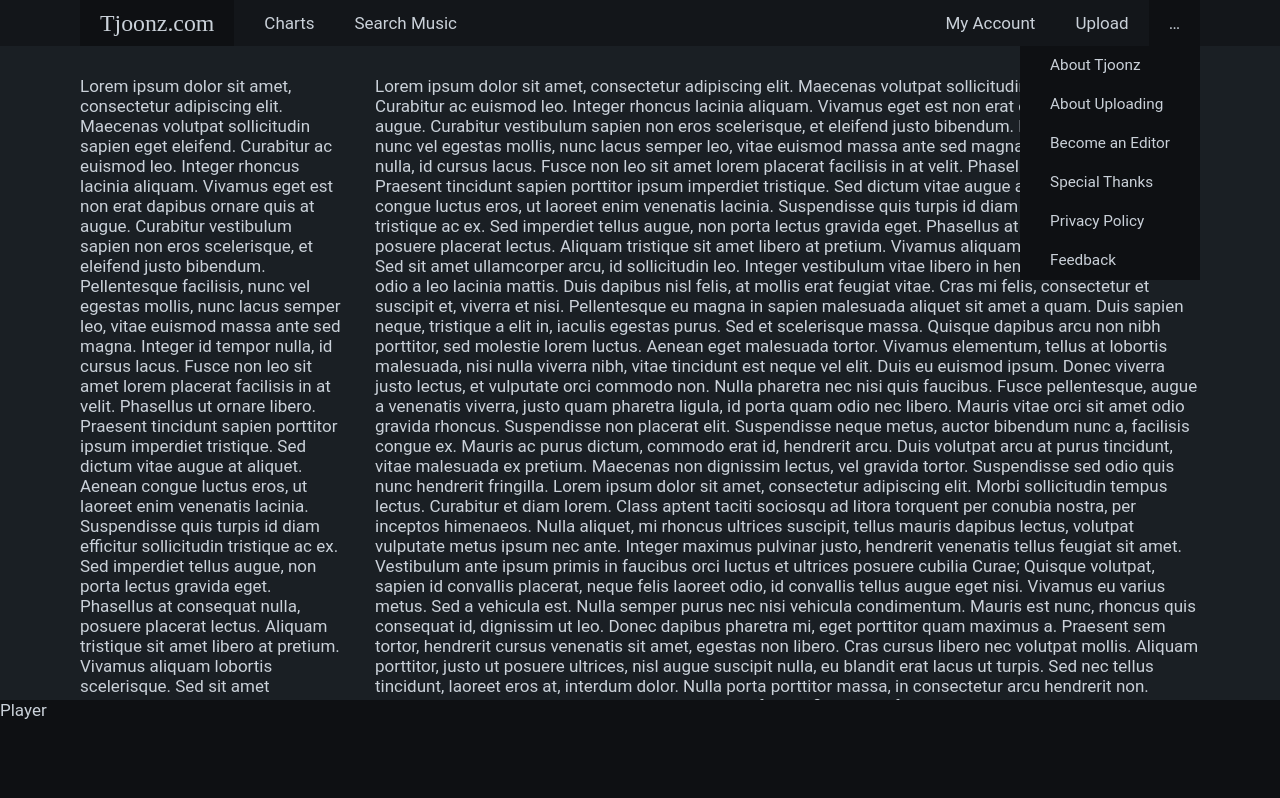
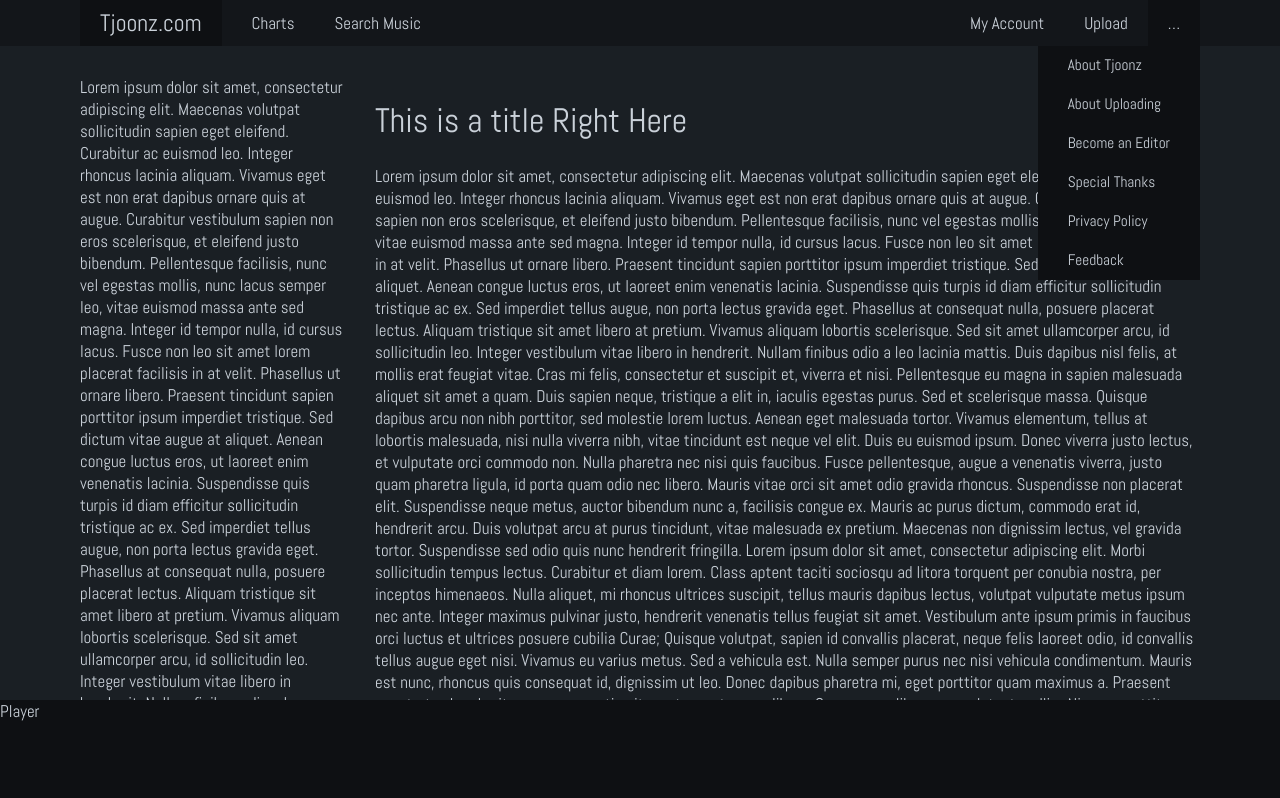
Before and after one commit to danielberndt/tjoonz-client, a React (Create React App) app: page /my in a window 1280 px wide. Shown: the top 798 px of the page. Built offline with nearby package versions, Linux system fonts and the light colour scheme; no server answers; the HTML template or start-up script is replaced by a standard one.

Commit message:
Testing typography

```diff
--- a/src/components/Header/Dropdown.js
+++ b/src/components/Header/Dropdown.js
@@ -7,7 +7,7 @@ export default class extends Component {
                 <button>&hellip;</button>
                 <ul>
                     {
-                        this.props.children.map( child => <li>{ child }</li> )
+                        this.props.children.map( ( child, index ) => <li key={ index }>{ child }</li> )
                     }
                 </ul>
             </div>
--- a/src/components/Header/style.css
+++ b/src/components/Header/style.css
@@ -39,7 +39,6 @@
 #navigation .logo {
     margin-right: 10px;
     font-size: 1.4em;
-    font-family: 'Roboto Slab';
     background-color: #0e1013;
 }
 
--- a/src/index.css
+++ b/src/index.css
@@ -1,3 +1,4 @@
+@import url('https://fonts.googleapis.com/css?family=Abel');
 body {
     position: absolute;
     top: 0;
@@ -6,10 +7,15 @@ body {
     height: 100%;
     margin: 0;
     font-size: 17px;
-    font-family: 'Roboto';
+    font-family: 'Abel', sans-serif;
+    font-weight: 100;
     color: #cad1d9;
     background-color: #1a1f24;
     overflow-y: scroll;
+}
+
+h1,h2,h3,h4,h5,h6 {
+    font-weight: normal;
 }
 
 button {
--- a/src/layouts/Double.js
+++ b/src/layouts/Double.js
@@ -19,7 +19,8 @@ export default class extends Component {
                         </span>
                     </div>
                     <div className="panel">
-                        <span>
+                        <h1>This is a title Right Here</h1>
+                        <p>
                             Lorem ipsum dolor sit amet, consectetur adipiscing elit. Maecenas volutpat sollicitudin sapien eget eleifend. Curabitur ac euismod leo. Integer rhoncus lacinia aliquam. Vivamus eget est non erat dapibus ornare quis at augue. Curabitur vestibulum sapien non eros scelerisque, et eleifend justo bibendum. Pellentesque facilisis, nunc vel egestas mollis, nunc lacus semper leo, vitae euismod massa ante sed magna. Integer id tempor nulla, id cursus lacus. Fusce non leo sit amet lorem placerat facilisis in at velit. Phasellus ut ornare libero.
 
     Praesent tincidunt sapien porttitor ipsum imperdiet tristique. Sed dictum vitae augue at aliquet. Aenean congue luctus eros, ut laoreet enim venenatis lacinia. Suspendisse quis turpis id diam efficitur sollicitudin tristique ac ex. Sed imperdiet tellus augue, non porta lectus gravida eget. Phasellus at consequat nulla, posuere placerat lectus. Aliquam tristique sit amet libero at pretium. Vivamus aliquam lobortis scelerisque. Sed sit amet ullamcorper arcu, id sollicitudin leo. Integer vestibulum vitae libero in hendrerit. Nullam finibus odio a leo lacinia mattis. Duis dapibus nisl felis, at mollis erat feugiat vitae. Cras mi felis, consectetur et suscipit et, viverra et nisi. Pellentesque eu magna in sapien malesuada aliquet sit amet a quam. Duis sapien neque, tristique a elit in, iaculis egestas purus. Sed et scelerisque massa.
@@ -29,7 +30,7 @@ export default class extends Component {
     Morbi sollicitudin tempus lectus. Curabitur et diam lorem. Class aptent taciti sociosqu ad litora torquent per conubia nostra, per inceptos himenaeos. Nulla aliquet, mi rhoncus ultrices suscipit, tellus mauris dapibus lectus, volutpat vulputate metus ipsum nec ante. Integer maximus pulvinar justo, hendrerit venenatis tellus feugiat sit amet. Vestibulum ante ipsum primis in faucibus orci luctus et ultrices posuere cubilia Curae; Quisque volutpat, sapien id convallis placerat, neque felis laoreet odio, id convallis tellus augue eget nisi. Vivamus eu varius metus. Sed a vehicula est. Nulla semper purus nec nisi vehicula condimentum. Mauris est nunc, rhoncus quis consequat id, dignissim ut leo. Donec dapibus pharetra mi, eget porttitor quam maximus a. Praesent sem tortor, hendrerit cursus venenatis sit amet, egestas non libero. Cras cursus libero nec volutpat mollis. Aliquam porttitor, justo ut posuere ultrices, nisl augue suscipit nulla, eu blandit erat lacus ut turpis. Sed nec tellus tincidunt, laoreet eros at, interdum dolor.
 
     Nulla porta porttitor massa, in consectetur arcu hendrerit non. Phasellus quis ultrices lectus. Pellentesque mattis felis et finibus eleifend. Morbi tristique orci at augue tincidunt, at interdum dui congue. Orci varius natoque penatibus et magnis dis parturient montes, nascetur ridiculus mus. Vestibulum eget lacus sed urna varius pretium. In magna dolor, eleifend eget lectus non, volutpat venenatis ex.
-                        </span>
+                        </p>
                     </div>
                 </div>
             </div>
```
Also changed, not shown: 1 other file (tests, documents, lock files or other folders).
